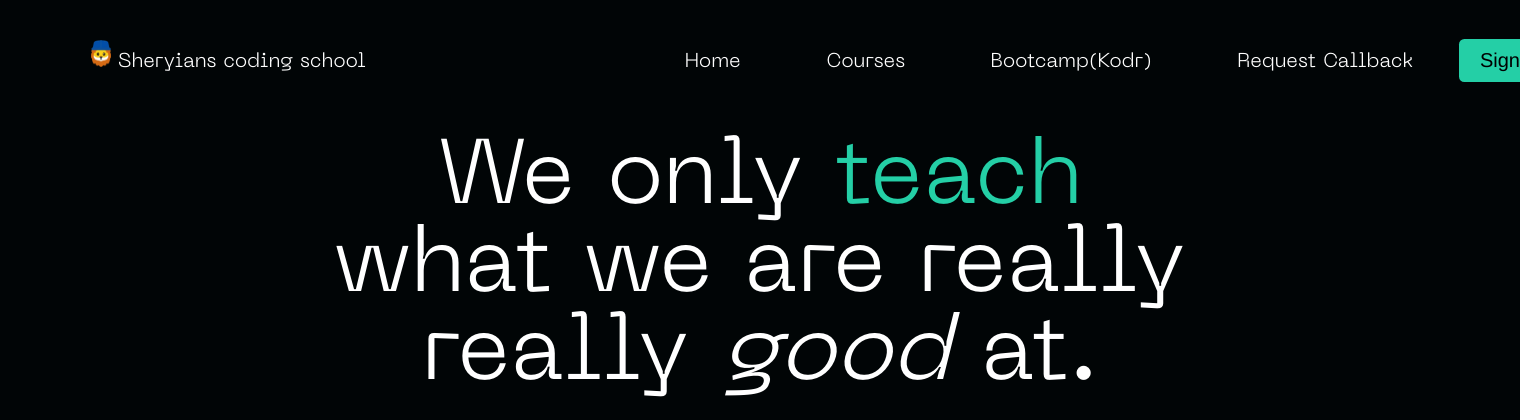
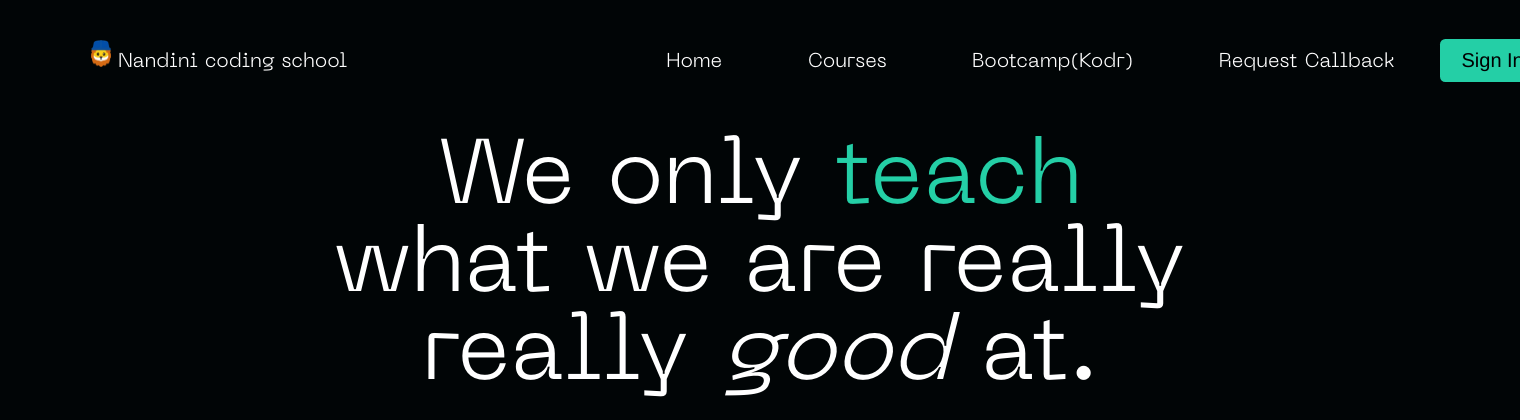
Before and after one commit to Saidurga929/sheryians, a Django app: page / in a window 1520 px wide; the page is wider, and only the part inside the window is pictured. Shown: the top 420 px of that part. Run offline with Django 5.2, Linux system fonts and the light colour scheme.

Commit message:
Update branding in Home.html to reflect Nandini Coding School

```diff
--- a/template/Home.html
+++ b/template/Home.html
@@ -4,13 +4,13 @@
 <head>
     <meta charset="UTF-8">
     <meta name="viewport" content="width=device-width, initial-scale=1.0">
-    <title>Sheryians Coding School | Learn Coding in India</title>
+    <title>Nandini Coding School | Learn Coding in India</title>
     <link rel="stylesheet" href="{% static 'css/Home.css' %}">
 </head>
 <body>
     <header>
         <nav style="width: 100%;height: 10vh;background-color: transparent;font-family: NeueMachina;">
-            <a href="{% url 'app1:name' %}" id="name"><img src="{% static 'images/lion_logo.png' %}" alt="" width="20vw"> Sheryians coding school</a>
+            <a href="{% url 'app1:name' %}" id="name"><img src="{% static 'images/lion_logo.png' %}" alt="" width="20vw"> Nandini coding school</a>
             <a href="{% url 'app1:home' %}" class="buttons">Home</a>
             <a href="{% url 'app1:courses' %}" class="buttons">Courses</a>
             <a href="{% url 'app1:bootCamp' %}" class="buttons">Bootcamp(Kodr)</a>
@@ -181,7 +181,7 @@
             <h3 style="margin-bottom: 5vh;">Get In Touch</h3>
             <a href="" class="footer_elements">+91 8109161752,</a><br><br>
             <a href="" class="footer_elements">+91 9691778470</a><br><br>
-            <a href="" class="footer_elements">hello@sheryians.com</a><br><br>
+            <a href="" class="footer_elements">hello@nandini.com</a><br><br>
             <a href="" class="footer_elements">23-B,Indrapuri Sector C,Bhopal(MP),462021</a><br><br>
         </div>
         <div>
@@ -189,7 +189,7 @@
             <p  style="color: white;margin-left: 5vw;">Let's connect with our socials</p>
         </div>
         <h2 style="text-align: center;color: white;font-size: 1.2vw;margin-top: 41vh;">
-            Copyright © 2024 Sheryians Pvt.Ltd. <br> All Rights Reserved.
+            Copyright © 2024 Nandini Pvt.Ltd. <br> All Rights Reserved.
         </h2><br><br>
     </footer>
     {% endblock footer %}
```
